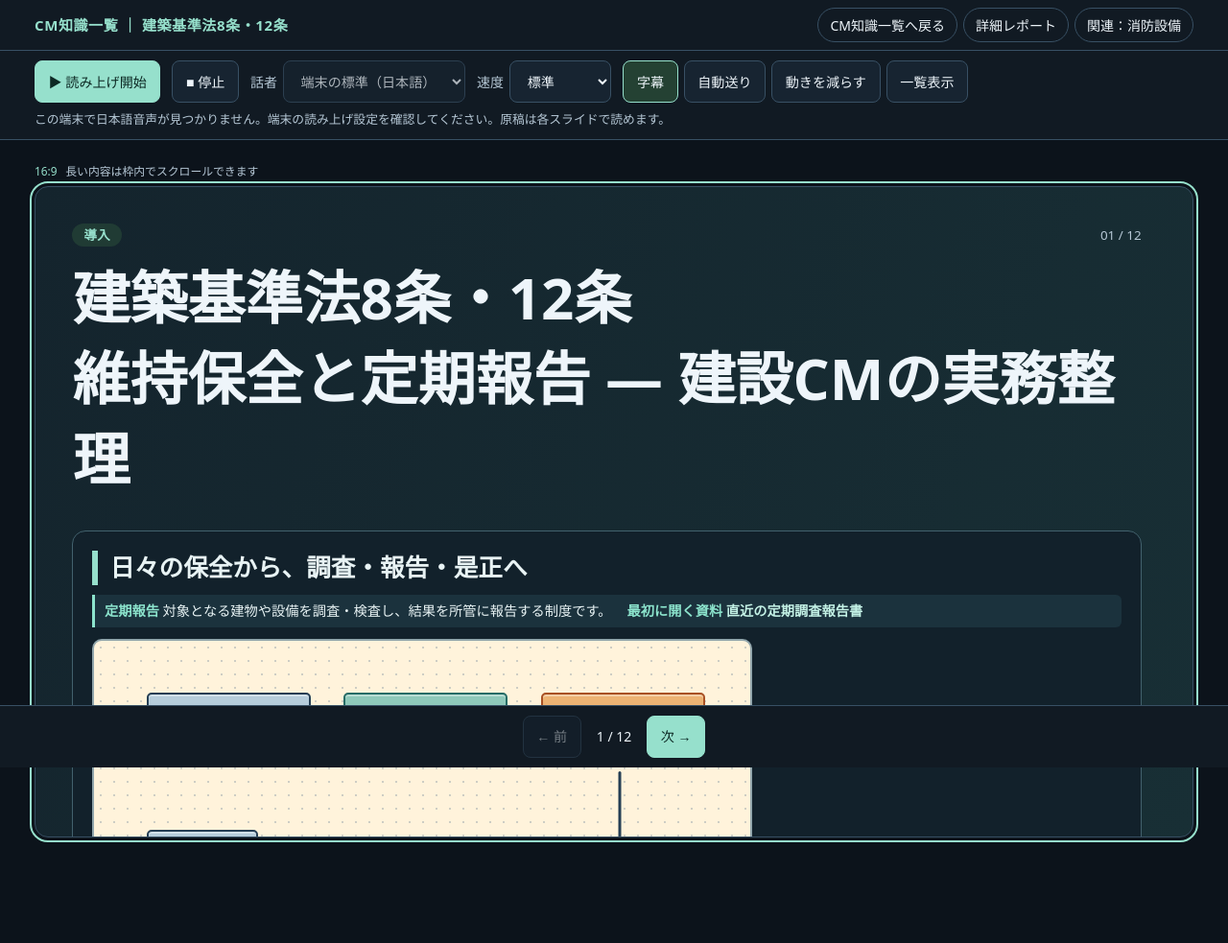
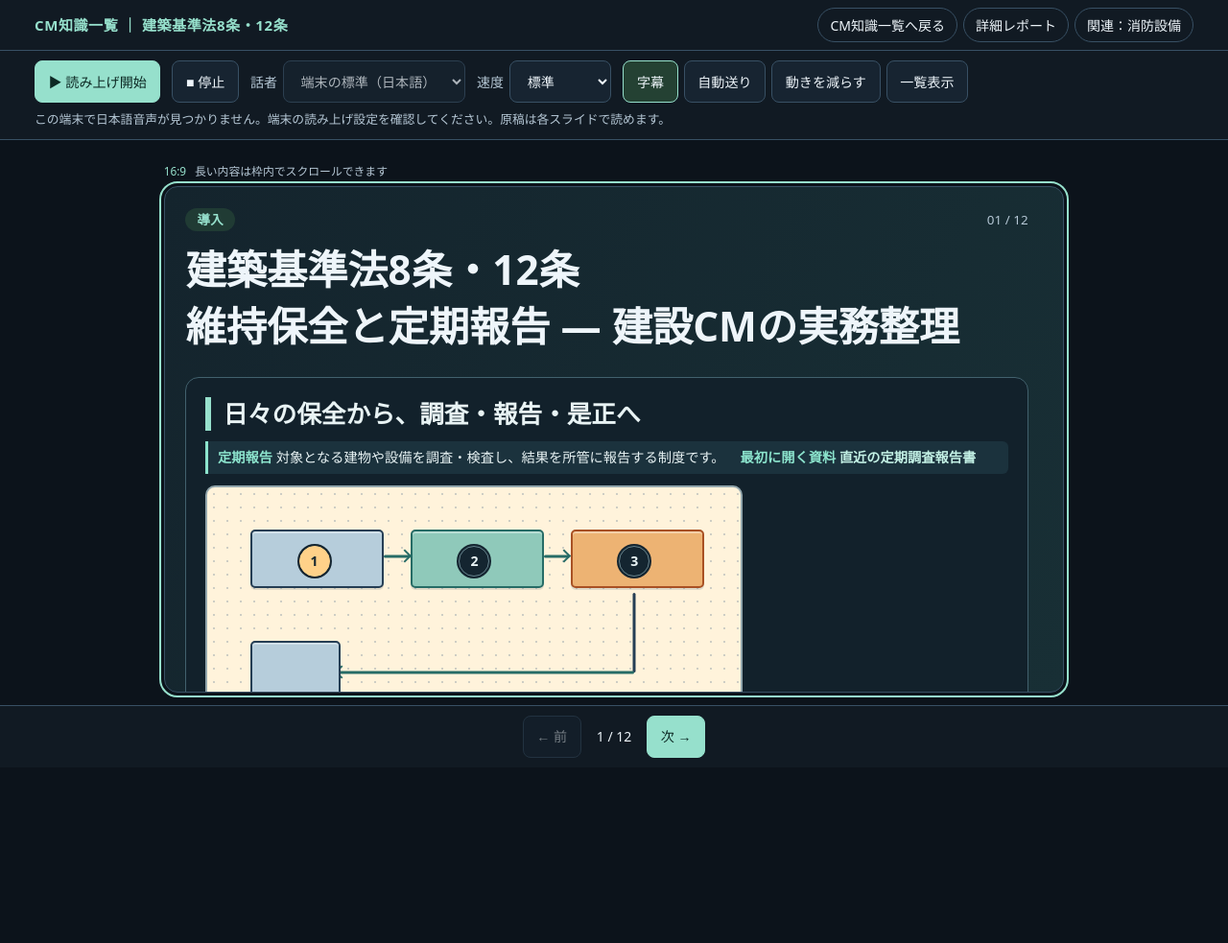
Before and after one commit to hideking012-cloud/cm-knowledge, a plain HTML site: page article-8-12-slides.html in a window 1280 px wide. Shown: the whole page at 96% size. After the commit the page ends 832 px from the top, so only its background shows below. Drawn offline with Linux system fonts and the light colour scheme.

Commit message:
Fit 16:9 slide frames within the screen

```diff
--- a/cm-slide-theme.css
+++ b/cm-slide-theme.css
@@ -76,10 +76,23 @@ a { color: var(--green); text-underline-offset: .23em; }
     overflow:auto;
     overscroll-behavior:contain;
     scrollbar-gutter:stable;
+    padding:clamp(.7rem,1.7vw,1.4rem);
   }
+  body:not(.list) #deck > .slide.active h1 {font-size:clamp(1.32rem,3.3vw,2.8rem)}
+  body:not(.list) #deck > .slide.active .cm-field {max-width:35rem}
   body:not(.list) #deck > .slide.active:focus-visible {
     outline:2px solid var(--green);
     outline-offset:3px;
+  }
+}
+@media screen and (min-width:701px) {
+  body:not(.list) #deck {
+    --cm-stage-width:min(100%,max(30rem,calc((100svh - 17rem) * 16 / 9)));
+  }
+  body:not(.list) #deck > .slide.active,
+  body:not(.list) #deck > .cm-slide-format {
+    width:var(--cm-stage-width);
+    margin-inline:auto;
   }
 }
 .slide.active { animation: cm-slide-in 240ms ease-out both; }
```
